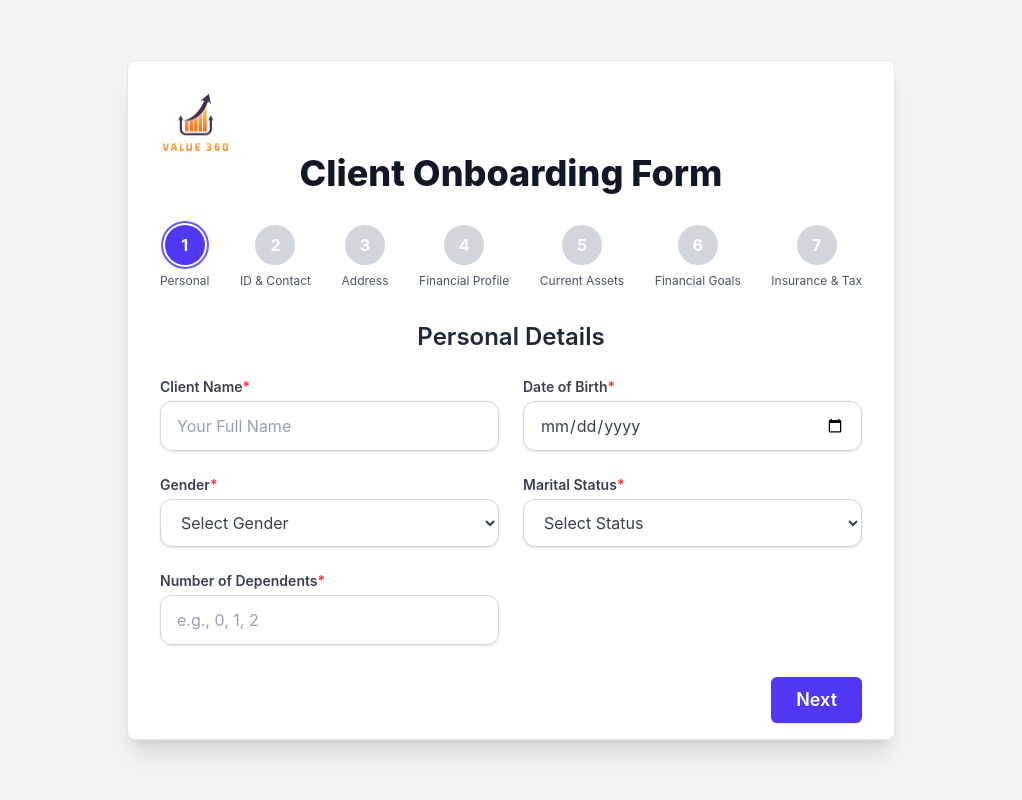
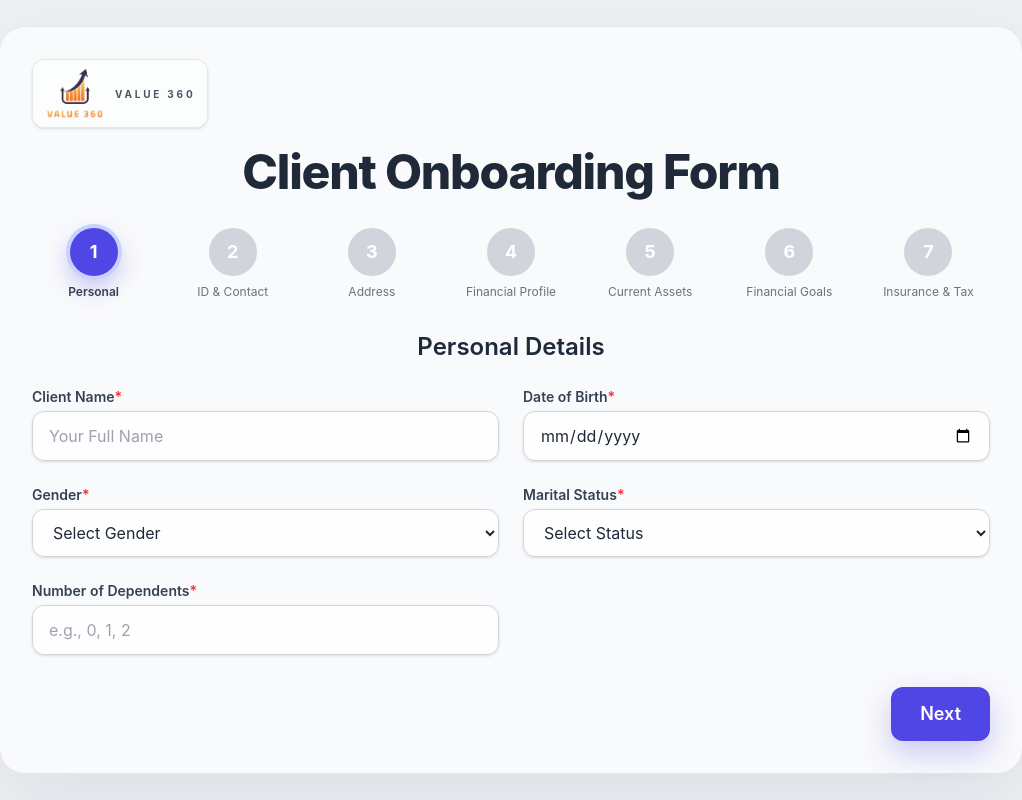
Before and after one commit to NeilSulhyan10/NJWealth, a Next.js app: page /onboard in a window 1280 px wide. Shown: the whole page, without its empty margins (129-1151 px from the left). Built offline with nearby package versions, Linux system fonts and the light colour scheme.

Commit message:
ui changes

```diff
--- a/src/app/onboard/page.js
+++ b/src/app/onboard/page.js
@@ -1778,37 +1778,45 @@ export default function Home() {
   const totalSteps = 7;
 
   return (
-    <div className="min-h-screen flex items-center justify-center bg-gray-100 p-4 font-inter">
-      <div className="relative bg-white p-8 pb-4 rounded-lg shadow-xl w-full max-w-3xl border border-gray-200">
-        <Image
-          src="/logo.png"
-          alt="Value 360 Logo"
-          width={69}
-          height={69}
-        />
-        <h1 className="text-4xl font-extrabold text-gray-900 text-center mb-8 mt-12 md:mt-0"> {/* Added margin-top for content clearance */}
+    <div className="min-h-screen flex items-center justify-center bg-[#eef0f4] p-5 font-inter">
+      <div className="relative bg-[#f9fafb] p-6 md:p-8 pb-5 rounded-[26px] shadow-[0_24px_80px_rgba(15,23,42,0.08)] w-full max-w-5xl border border-[#e5e7eb]">
+        <div className="flex justify-center md:justify-start">
+          <div className="mb-2 flex items-center gap-3 rounded-xl bg-white/60 px-3 py-2 shadow-sm border border-gray-200">
+            <Image
+              src="/logo.png"
+              alt="Value 360 Logo"
+              width={58}
+              height={58}
+              className="object-contain"
+            />
+            <div className="leading-none text-left">
+              <div className="text-[10px] font-bold tracking-[0.28em] text-[#4b5563]">VALUE 360</div>
+            </div>
+          </div>
+        </div>
+
+        <h1 className="text-4xl md:text-5xl font-extrabold text-[#1f2937] text-center mb-8 mt-3 tracking-tight">
           Client Onboarding Form
         </h1>
 
         {/* Progress Indicator */}
-        <div className="flex justify-between mb-8">
+        <div className="flex justify-between mb-8 gap-2 md:gap-4">
           {[...Array(totalSteps)].map((_, index) => {
             const stepNum = index + 1;
+            const isActive = currentStep === stepNum;
+            const isDone = currentStep > stepNum;
+
             return (
-              <div key={stepNum} className="flex flex-col items-center">
+              <div key={stepNum} className="flex flex-1 flex-col items-center min-w-0">
                 <div
-                  className={`w-10 h-10 rounded-full flex items-center justify-center font-bold text-white
-                  ${currentStep >= stepNum ? "bg-indigo-600" : "bg-gray-300"}
-                  ${
-                    currentStep === stepNum
-                      ? "ring-2 ring-indigo-500 ring-offset-2"
-                      : ""
-                  }
-                `}
+                  className={`w-11 h-11 md:w-12 md:h-12 rounded-full flex items-center justify-center font-bold text-lg
+                  ${isDone || isActive ? "bg-[#4f46e5] text-white shadow-[0_10px_25px_rgba(79,70,229,0.35)]" : "bg-[#d1d5db] text-white"}
+                  ${isActive ? "ring-4 ring-[#c7d2fe]" : ""}
+                  `}
                 >
                   {stepNum}
                 </div>
-                <span className="text-xs mt-2 text-gray-600 text-center">
+                <span className={`mt-2 text-[10px] md:text-xs text-center leading-tight ${isDone || isActive ? "text-[#374151] font-semibold" : "text-[#6b7280]"}`}>
                   {stepNum === 1 && "Personal"}
                   {stepNum === 2 && "ID & Contact"}
                   {stepNum === 3 && "Address"}
@@ -1825,10 +1833,10 @@ export default function Home() {
         {/* Display messages (success/error) */}
         {message && (
           <div
-            className={`p-4 mb-6 rounded-lg text-sm font-medium ${
+            className={`p-4 mb-6 rounded-xl text-sm font-medium border ${
               isError
-                ? "bg-red-100 text-red-700"
-                : "bg-green-100 text-green-700"
+                ? "bg-[#fef2f2] text-[#b91c1c] border-[#fecaca]"
+                : "bg-[#ecfdf5] text-[#166534] border-[#bbf7d0]"
             }`}
             role="alert"
           >
@@ -1837,15 +1845,17 @@ export default function Home() {
         )}
 
         <form onSubmit={handleSubmit} className="space-y-6">
-          {renderStep()}
+          <div className="animate-[fadeSlide_0.35s_ease]">
+            {renderStep()}
+          </div>
 
           {/* Navigation Buttons */}
-          <div className="flex justify-between mt-8">
+          <div className="flex justify-between mt-8 gap-4">
             {currentStep > 1 && (
               <button
                 type="button"
                 onClick={prevStep}
-                className="py-2 px-6 border border-gray-300 rounded-md shadow-sm text-lg font-semibold text-gray-700 bg-white hover:bg-gray-50 focus:outline-none focus:ring-2 focus:ring-offset-2 focus:ring-indigo-500 transition duration-200 ease-in-out"
+                className="py-3 px-7 border border-[#d1d5db] rounded-xl shadow-sm text-lg font-semibold text-[#374151] bg-white hover:bg-[#f3f4f6] focus:outline-none focus:ring-2 focus:ring-offset-2 focus:ring-indigo-500 transition duration-200 ease-in-out"
               >
                 Previous
               </button>
@@ -1855,7 +1865,7 @@ export default function Home() {
               <button
                 type="button"
                 onClick={nextStep}
-                className="ml-auto py-2 px-6 border border-transparent rounded-md shadow-sm text-lg font-semibold text-white bg-indigo-600 hover:bg-indigo-700 focus:outline-none focus:ring-2 focus:ring-offset-2 focus:ring-indigo-500 transition duration-200 ease-in-out"
+                className="ml-auto py-3 px-7 border border-transparent rounded-xl shadow-[0_12px_30px_rgba(79,70,229,0.28)] text-lg font-semibold text-white bg-[#4f46e5] hover:bg-[#4338ca] focus:outline-none focus:ring-2 focus:ring-offset-2 focus:ring-indigo-500 transition duration-200 ease-in-out"
               >
                 Next
               </button>
@@ -1865,7 +1875,7 @@ export default function Home() {
               <button
                 type="submit"
                 disabled={loading}
-                className="ml-auto py-2 px-6 border border-transparent rounded-md shadow-sm text-lg font-semibold text-white bg-green-600 hover:bg-green-700 focus:outline-none focus:ring-2 focus:ring-offset-2 focus:ring-green-500 transition duration-200 ease-in-out disabled:opacity-50 disabled:cursor-not-allowed"
+                className="ml-auto py-3 px-7 border border-transparent rounded-xl shadow-[0_12px_30px_rgba(34,197,94,0.28)] text-lg font-semibold text-white bg-[#16a34a] hover:bg-[#15803d] focus:outline-none focus:ring-2 focus:ring-offset-2 focus:ring-green-500 transition duration-200 ease-in-out disabled:opacity-50 disabled:cursor-not-allowed"
               >
                 {loading ? "Submitting..." : "Submit Form"}
               </button>
@@ -1877,13 +1887,20 @@ export default function Home() {
       <style jsx global>{`
         body {
           font-family: "Inter", sans-serif;
-          background: #f3f4f6;
+          background: linear-gradient(180deg, #eef2ff 0%, #f3f4f6 100%);
         }
 
         input,
         select,
         textarea {
           transition: all 0.2s ease;
+          background-color: rgba(255,255,255,0.9);
+          color: #1f2937;
+        }
+
+        input::placeholder,
+        textarea::placeholder {
+          color: #9ca3af;
         }
 
         input:focus,
@@ -1892,10 +1909,32 @@ export default function Home() {
           outline: none;
           border-color: #4f46e5;
           box-shadow: 0 0 0 4px rgba(79, 70, 229, 0.12);
+          background-color: #ffffff;
         }
 
         .form-card {
           box-shadow: 0 18px 45px rgba(15, 23, 42, 0.08);
+        }
+
+        .form-section {
+          background: rgba(255, 255, 255, 0.6);
+          border: 1px solid #e5e7eb;
+          box-shadow: 0 8px 24px rgba(15, 23, 42, 0.03);
+        }
+
+        @keyframes fadeSlide {
+          from {
+            opacity: 0;
+            transform: translateY(12px);
+          }
+          to {
+            opacity: 1;
+            transform: translateY(0);
+          }
+        }
+
+        .animate-\[fadeSlide_0\.35s_ease\] {
+          animation: fadeSlide 0.35s ease;
         }
       `}</style>
     </div>
```
